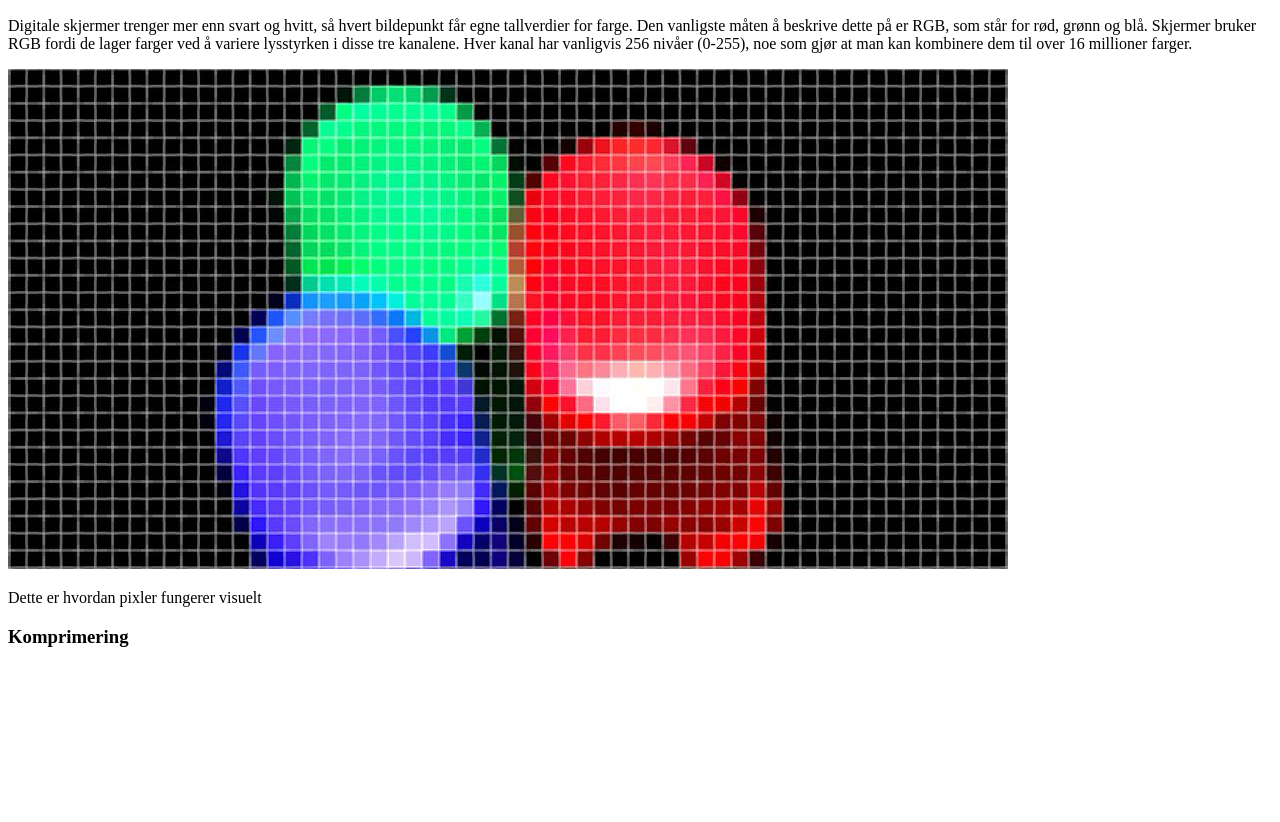
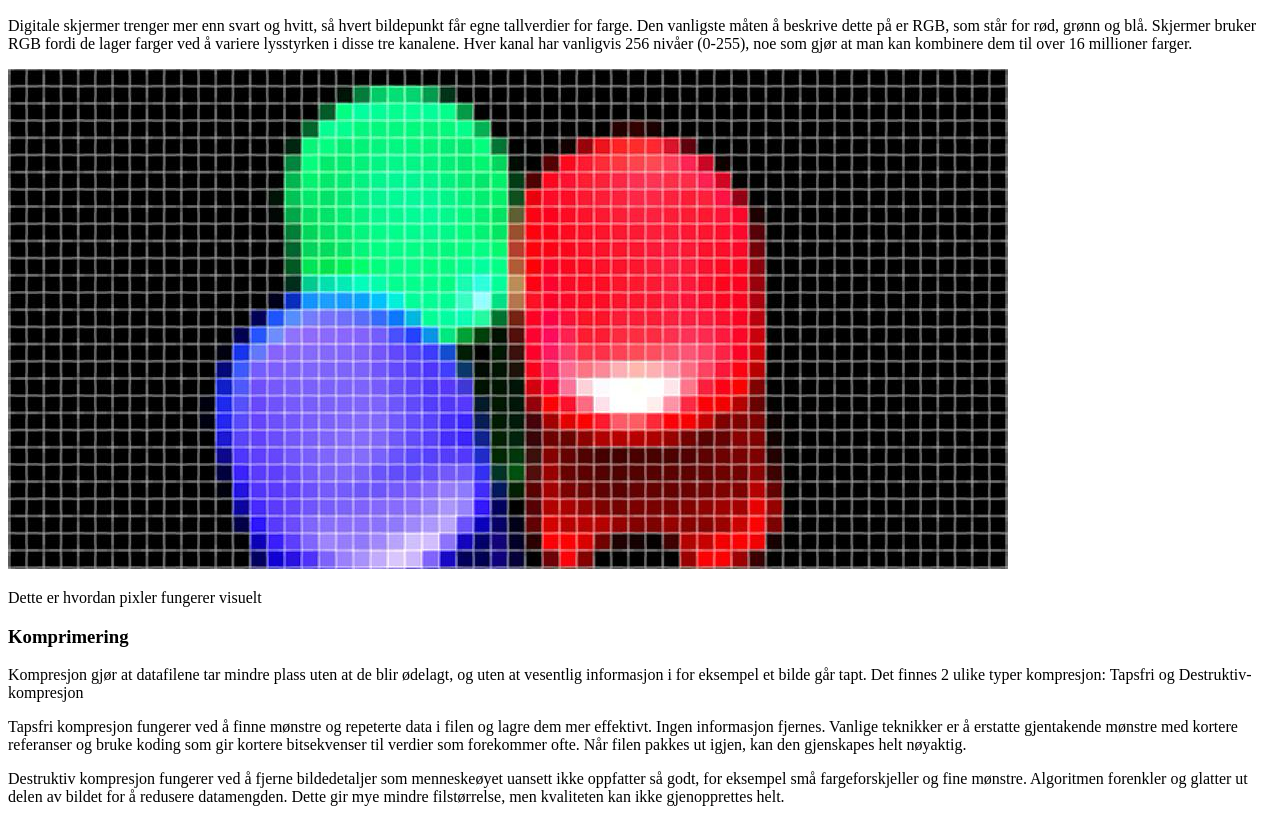
Before and after one commit to kajaph/IT1-teori, a plain HTML site: page bilder.html in a window 1280 px wide. Shown: the part 110-932 px from the top of the page. Before the commit the page ends 800 px from the top, so only its background shows below. Drawn offline with Linux system fonts and the light colour scheme.

Commit message:
kompresjon

```diff
--- a/bilder.html
+++ b/bilder.html
@@ -15,6 +15,11 @@
     <p class="pixler-tekst">Dette er hvordan pixler fungerer visuelt</p>
 
     <h3>Komprimering</h3>
+    <p>Kompresjon gjør at datafilene tar mindre plass uten at de blir ødelagt, og uten at vesentlig informasjon i for eksempel et bilde går tapt. Det finnes 2 ulike typer kompresjon: Tapsfri og Destruktiv-kompresjon </p>
+
+    <p class="tapsfri">Tapsfri kompresjon fungerer ved å finne mønstre og repeterte data i filen og lagre dem mer effektivt. Ingen informasjon fjernes. Vanlige teknikker er å erstatte gjentakende mønstre med kortere referanser og bruke koding som gir kortere bitsekvenser til verdier som forekommer ofte. Når filen pakkes ut igjen, kan den gjenskapes helt nøyaktig.</p>
+
+    <p class="destruktiv">Destruktiv kompresjon fungerer ved å fjerne bildedetaljer som menneskeøyet uansett ikke oppfatter så godt, for eksempel små fargeforskjeller og fine mønstre. Algoritmen forenkler og glatter ut delen av bildet for å redusere datamengden. Dette gir mye mindre filstørrelse, men kvaliteten kan ikke gjenopprettes helt.</p>
 
 
 
```
Also changed, not shown: index.html (+2 -0 lines).
